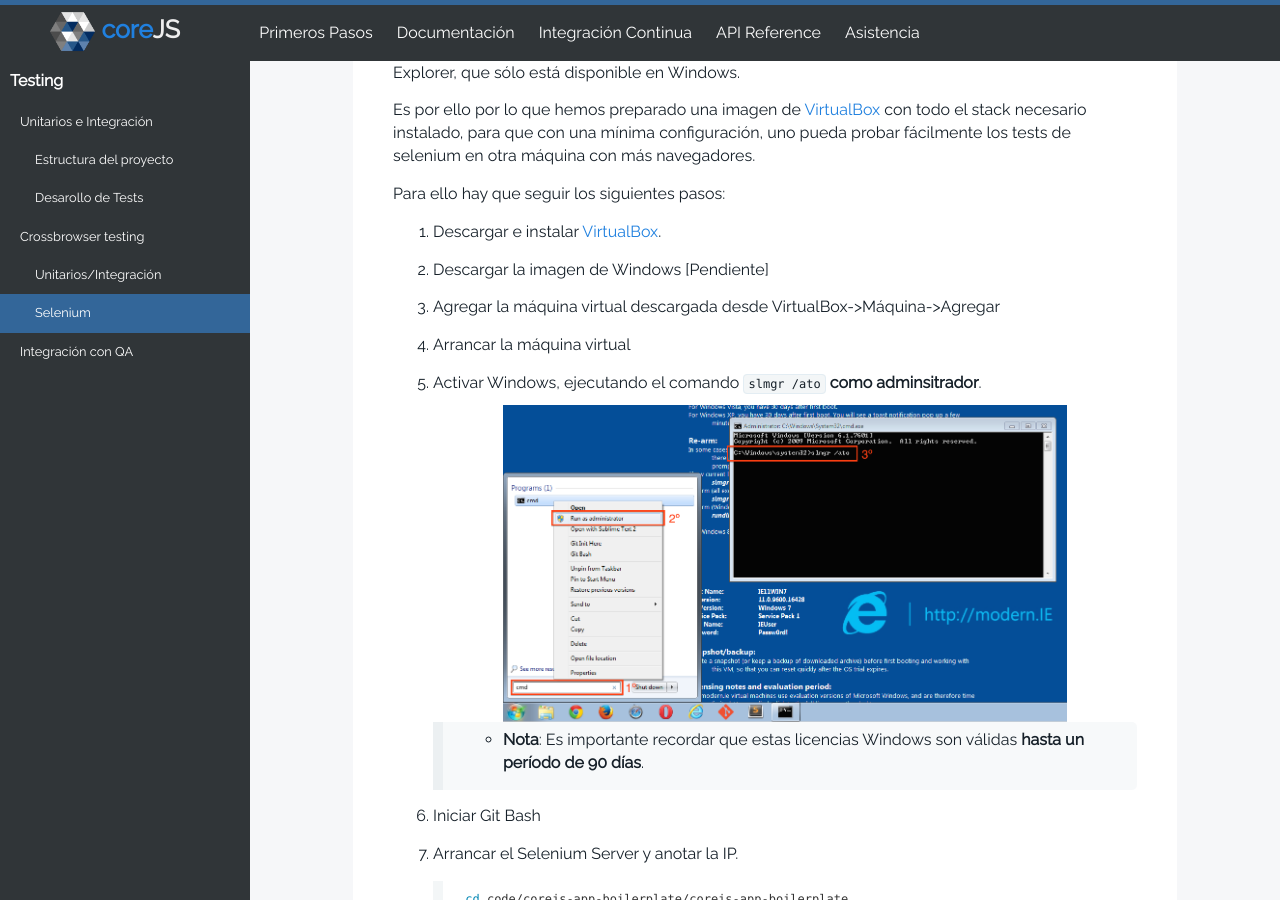
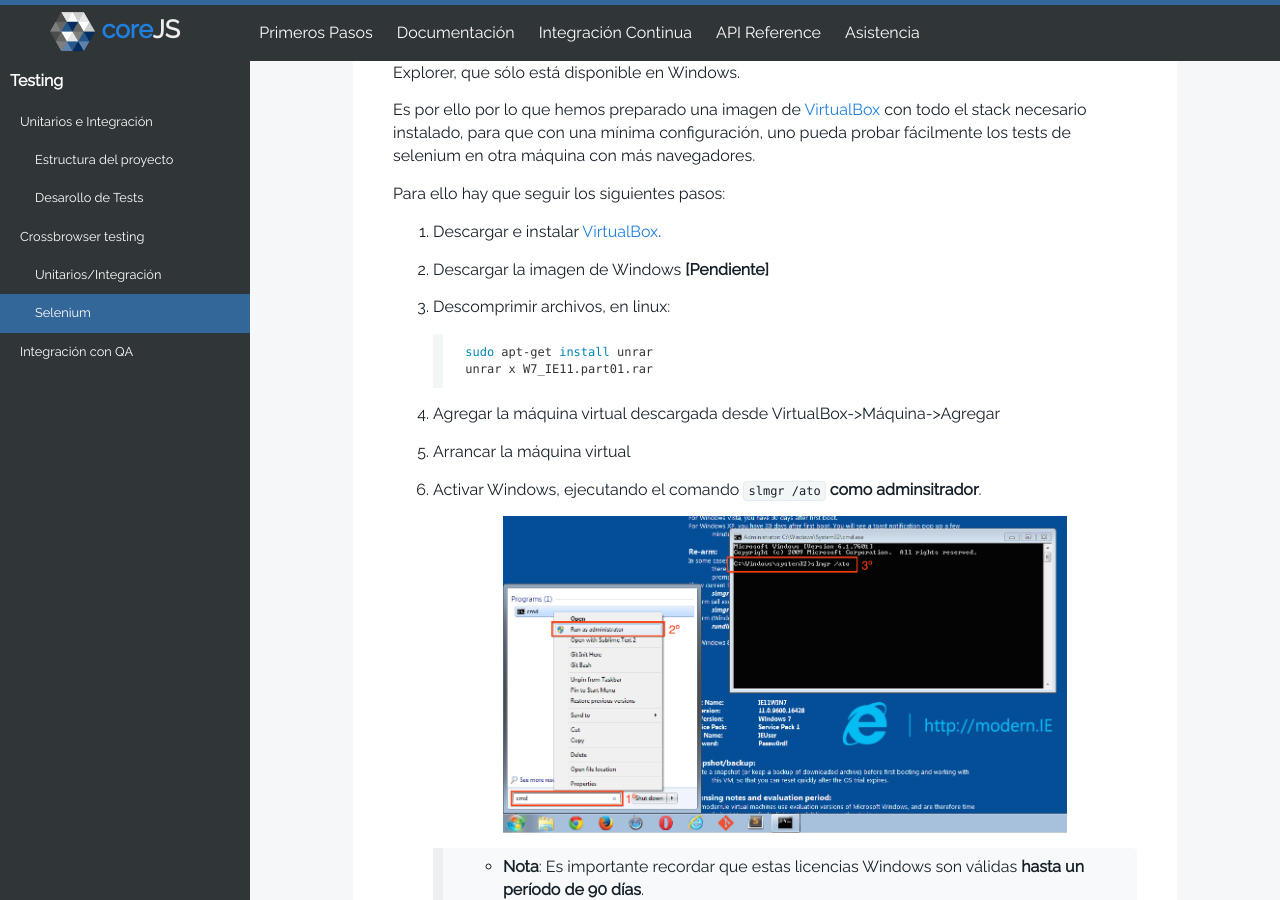
Before and after one commit to bq-devtools/corejs-doc, a Jekyll site: the page built from testing/index.md, in a window 1280 px wide and 900 px high, scrolled down 4881 px. Built offline with Jekyll 4.4.1, drawn with Linux system fonts in a browser that asks for light colours; nearby versions of some CDN libraries; Markdown is read by kramdown in place of the engine named in the settings.

Commit message:
Linux unrar updated

````diff
--- a/testing/index.md
+++ b/testing/index.md
@@ -278,13 +278,21 @@ Para ello hay que seguir los siguientes pasos:
 
 1. Descargar e instalar [VirtualBox](https://www.virtualbox.org/).
 
-2. Descargar la imagen de Windows [Pendiente]
+2. Descargar la imagen de Windows **[Pendiente]**
+
+3. Descomprimir archivos, en linux:
+
+    ```bash
+    sudo apt-get install unrar
+    unrar x W7_IE11.part01.rar
+    ```
 
 3. Agregar la máquina virtual descargada desde VirtualBox->Máquina->Agregar
 
 4. Arrancar la máquina virtual
 
 5. Activar Windows, ejecutando el comando `slmgr /ato` **como adminsitrador**.
+
     ![Activate](/assets/images/win-activate.png)
     > * **Nota**: Es importante recordar que estas licencias Windows son válidas **hasta un período de 90 días**.
 
````
Also changed, not shown: draft.md (deleted, +0 -74 lines).
